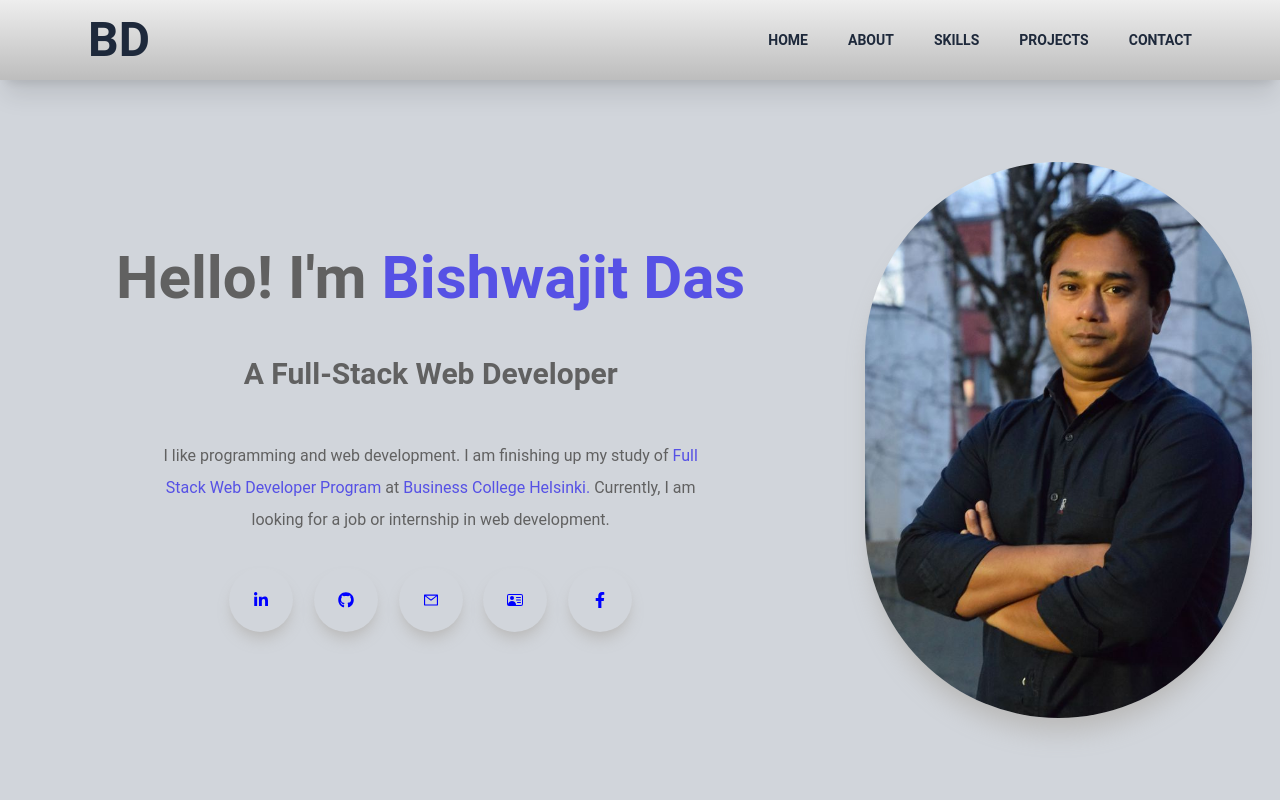
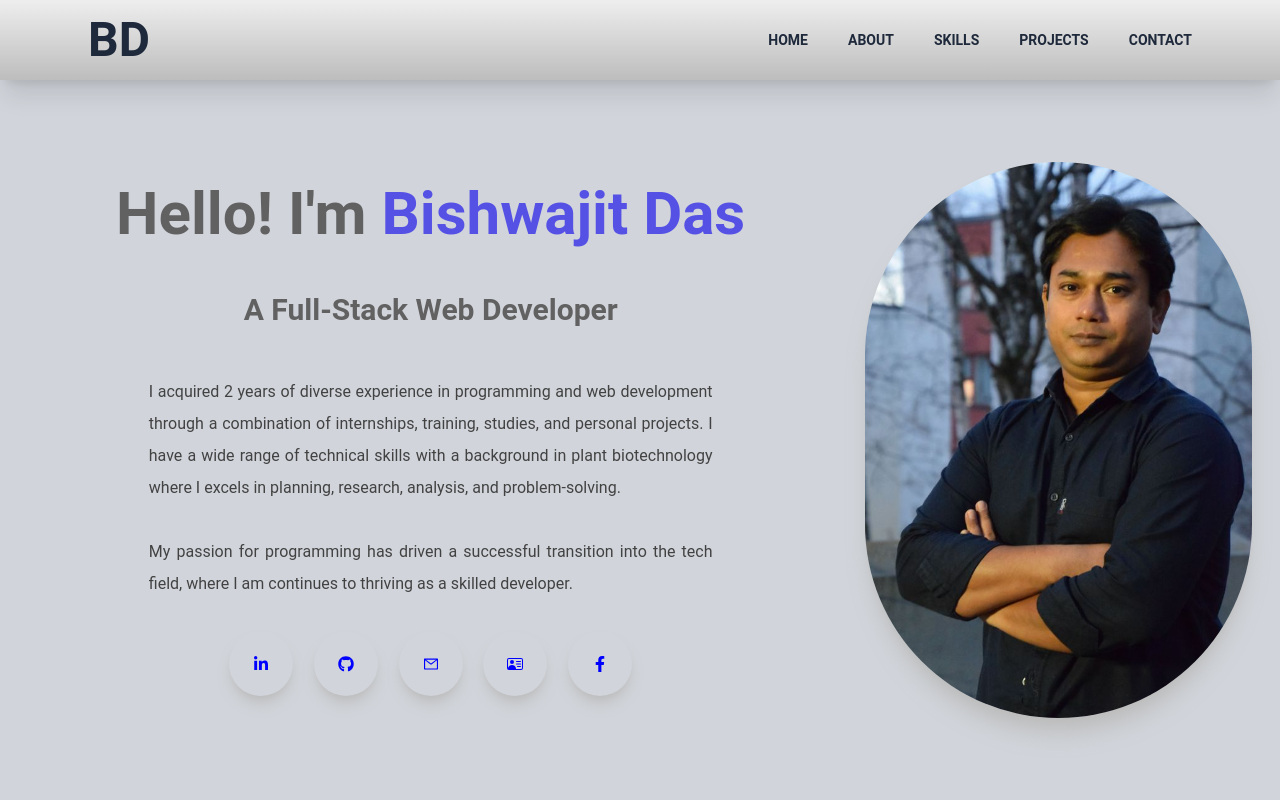
Before and after one commit to Bishwajitkuat/portfolio_next_bisso, a Next.js app: page / in a window 1280 px wide. Shown: the top 800 px of the page. Built offline with nearby package versions, Linux system fonts and the light colour scheme.

Commit message:
Update introductory information.

```diff
--- a/components/home-page/home-page.tsx
+++ b/components/home-page/home-page.tsx
@@ -15,25 +15,17 @@ export default function HomePage() {
           <h2 className="py-8 text-gray-700 text-3xl">
             A Full-Stack Web Developer
           </h2>
-          <p className=" py-4 leading-loose  text-gray-700 max-w-[70%] m-auto">
-            I like programming and web development. I am finishing up my study
-            of{" "}
-            <Link
-              className="text-[#5651e5]"
-              href="https://en.bc.fi/qualifications/full-stack-web-developer-program/"
-              target="_blanck"
-            >
-              Full Stack Web Developer Program
-            </Link>{" "}
-            at{" "}
-            <Link
-              className="text-[#5651e5]"
-              href="https://www.bc.fi/"
-              target="_blanck"
-            >
-              Business College Helsinki.
-            </Link>{" "}
-            Currently, I am looking for a job or internship in web development.
+          <p className=" py-4 leading-loose text-justify  text-gray-800 max-w-[70%] m-auto">
+            I acquired 2 years of diverse experience in programming and web
+            development through a combination of internships, training, studies,
+            and personal projects. I have a wide range of technical skills with
+            a background in plant biotechnology where I excels in planning,
+            research, analysis, and problem-solving.
+          </p>
+          <p className=" py-4 leading-loose text-justify  text-gray-800 max-w-[70%] m-auto">
+            My passion for programming has driven a successful transition into
+            the tech field, where I am continues to thriving as a skilled
+            developer.
           </p>
           <div className="flex justify-center items-center">
             <ConnectLinks
```
